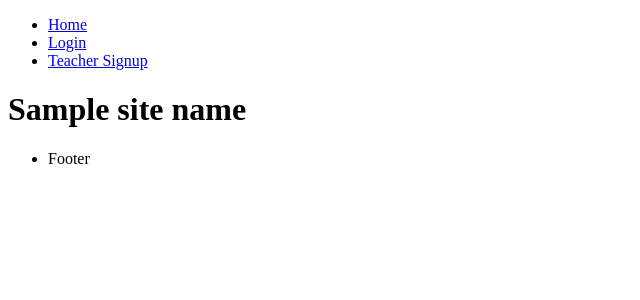
After one commit to typeYou/typeYou, a Django app: template typeYou/typeYou/templates/home.html in a window 1280 px wide. The commit adds this page. Shown: the top 300 px of the page, without its empty margins (0-640 px from the left). Run offline with Django 3.2, Linux system fonts and the light colour scheme; the template is opened without the code that fills it: most values are stand-ins (such as "Sample title", 1, 10 or a date in 2020).

Commit message:
init HomeView:
- create HomeView
- update header template: add home, login, teacher signup links

```diff
--- /dev/null
+++ b/typeYou/typeYou/templates/home.html
@@ -0,0 +1,7 @@
+{% extends 'base.html' %}
+
+{% block title %}{{ site_name }}{% endblock %}
+
+{% block content %}
+<h1>{{ site_name }}</h1>
+{% endblock %}
--- a/typeYou/typeYou/templates/partials/header.html
+++ b/typeYou/typeYou/templates/partials/header.html
@@ -1,5 +1,7 @@
 <header>
     <ul>
-        <li>Header</li>
+        <li><a href="{% url 'home' %}">Home</a></li>
+        <li><a href="{% url 'users:login' %}">Login</a></li>
+        <li><a href="{% url 'users:teachersignup' %}">Teacher Signup</a></li>
     </ul>
 </header>
--- a/typeYou/typeYou/urls.py
+++ b/typeYou/typeYou/urls.py
@@ -1,14 +1,14 @@
 from django.conf.urls import url, include
 from django.contrib import admin
 
-from typeYou.views import home
+from typeYou.views import HomeView
 
 
 urlpatterns = [
     url(r'^admin/', admin.site.urls),
 
     # typeYou Urls
-    url(r'^$', home, name='home'),
+    url(r'^$', HomeView.as_view(), name='home'),
 
     # Included Apps Urls
     url(r'^', include('users.urls', namespace='users')),
```
Also changed, not shown: typeYou/typeYou/views.py (+12 -3 lines).
